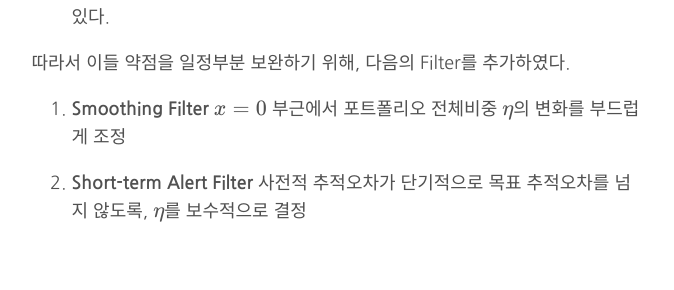
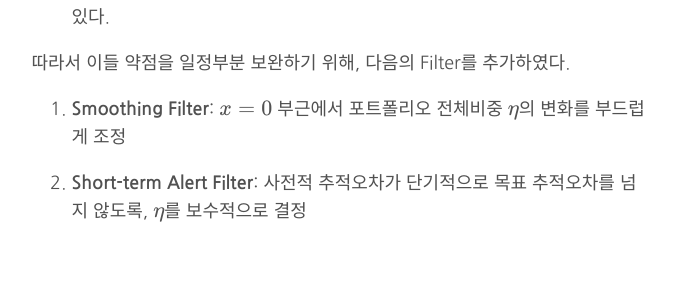
Before and after one commit to gem763/gem763.github.io, a Jekyll site: the page built from _posts/2018-05-20-추적오차의-통제.md, in a window 1280 px wide and 900 px high, scrolled down 4578 px. Shown: the part 160-450 px from the top of the window, without its empty margins (301-975 px from the left). Built offline with Jekyll 4.4.1, drawn with Linux system fonts in a browser that asks for light colours; formulas are drawn with MathJax 3; comment, search, counter and statistics services are not loaded.

Commit message:
Uploaded by https://stackedit.io/

```diff
--- a/_posts/2018-05-20-추적오차의-통제.md
+++ b/_posts/2018-05-20-추적오차의-통제.md
@@ -137,10 +137,10 @@ BM에 대한 추적오차를 통제해야 할 때가 종종 있다. 특히 기
 
 따라서 이들 약점을 일정부분 보완하기 위해, 다음의 Filter를 추가하였다.
 
-1. **Smoothing Filter**
+1. **Smoothing Filter**:
 <span><script type="math/tex">x=0</script></span> 부근에서 포트폴리오 전체비중 <span><script type="math/tex">\eta</script></span>의 변화를 부드럽게 조정
 
-2. **Short-term Alert Filter**
+2. **Short-term Alert Filter**:
 사전적 추적오차가 단기적으로 목표 추적오차를 넘지 않도록, <span><script type="math/tex">\eta</script></span>를 보수적으로 결정
 
 <br/>
```
